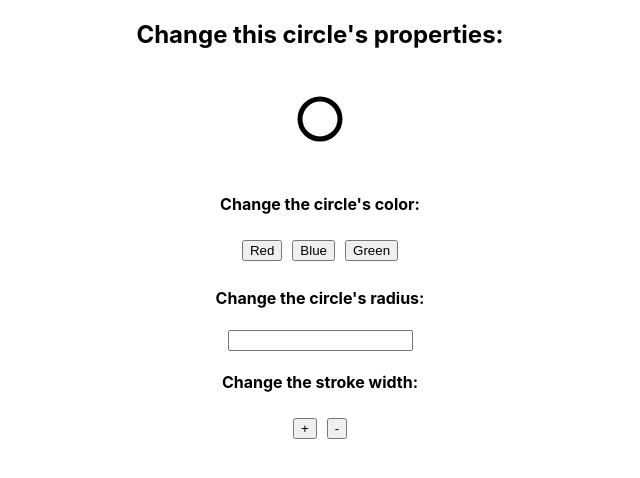
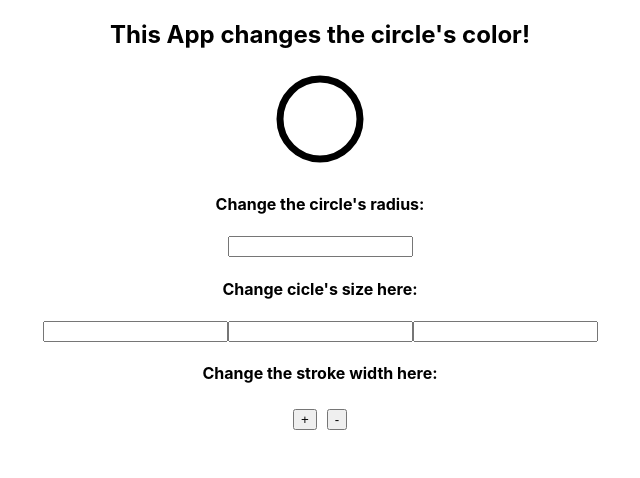
Before and after one commit to WRHR/reactive-circle, a React (Create React App) app: page / in a window 1280 px wide. Shown: the top 478 px of the page, without its empty margins (320-960 px from the left). Built offline with nearby package versions, Linux system fonts and the light colour scheme.

Commit message:
A hook solution. Needs refactoring and clean up

```diff
--- a/src/App.js
+++ b/src/App.js
@@ -1,59 +1,46 @@
-import React, {Component} from 'react';
+import React, {useState} from 'react';
 import './App.css';
 import ColorPicker from './Components/ColorPicker'
 import Circle from './Components/Circle'
 import StrokeSettings from './Components/StrokeSettings'
 import SizeSettings from './Components/SizeSettings'
 
-class App extends Component {
+function App() {
+  const [circleX, setCircleX] = useState(50)
+  const [circleY, setCircleY] = useState(50)
+  const [radius, setRadius] = useState(40)
+  const [stroke] = useState('black')
+  const [strokeWidth, setStrokeWidth] = useState(7)
+  const [circleFill, setCircleFill] = useState('white')
 
-  state= {
-    circleX:50,
-    circleY:50,
-    radius:20,
-    stroke:'black',
-    strokeWidth:5,
-    circleFill:'white'
-  }
-
-  setCircleFill = color => {
-
-  }
-
-  setRadius= event =>{
-
-  }
-
-  setStrokeWidth= number =>{
-
-  }
-
-  render(){
   return (
     <div className="App">
-        <h2>Change this circle's properties:</h2>
+      <h2>This App changes the circle's color!</h2>
       <Circle
-          circleX={this.state.circleX}
-          circleY={this.state.circleY}
-          radius={this.state.radius}
-          stroke={this.state.stroke}
-          strokeWidth={this.state.strokeWidth}
-          circleFill={this.state.circleFill}
-        />
-        <div className='properties'>
-          <ColorPicker
-            // Props go here
+        circleX={circleX}
+        circleY={circleY}
+        radius={radius}
+        stroke={stroke}
+        strokeWidth={strokeWidth}
+        circleFill={circleFill}
       />
       <SizeSettings
-            // pass someprops
+        circleX={circleX}
+        circleY={circleY}
+        radius={radius}
+        setCircleX={setCircleX}
+        setCircleY={setCircleY}
+        setRadius={setRadius}
+      />
+      <ColorPicker
+        setCircleFill={setCircleFill}
       />
       <StrokeSettings
-            // even more props
+        setStrokeWidth={setStrokeWidth}
+        strokeWidth={strokeWidth}
       />
-        </div>
     </div>
   );
 }
-}
 
 export default App;
--- a/src/Components/ColorPicker.js
+++ b/src/Components/ColorPicker.js
@@ -1,25 +1,43 @@
-import React, {Component} from 'react'
+import React from 'react'
 
-export default class ColorPicker extends Component{
-    turnRed = () => {
-
+export default function SizeSettings(props){
+    function changeCX(event){
+        props.setCircleX(event.target.value)
+        // props.setCircleX(value)
     }
 
-    turnBlue = () => {
-
+    function changeCY(event){
+        props.setCircleY(event.target.value)
     }
 
-    turnGreen = () => {
+    function changeRadius(event){
+        props.setRadius(event.target.value)
     }
 
-    render(){
-        return(
-            <>
-                <h4>Change the circle's color:</h4>
-                <button >Red</button>
-                <button >Blue</button>
-                <button >Green</button>
-            </>
-        )
-    }
+    return(
+        <>
+            <h4>Change cicle's size here:</h4>
+            <input
+                onChange={changeCX}
+                type='number'
+                name='circleX'
+                value={props.circleX}
+                >
+            </input>
+            <input
+                onChange={changeCY}
+                type='number'
+                name='circleY'
+                value={props.circleY}
+                >
+            </input>
+            <input
+                onChange={changeRadius}
+                type='number'
+                name='radius'
+                value={props.radius}
+                >
+            </input>
+        </>
+    )
 }
--- a/src/Components/StrokeSettings.js
+++ b/src/Components/StrokeSettings.js
@@ -1,21 +1,18 @@
-import React, {Component} from 'react'
+import React from 'react'
 
-export default class StrokeSettings extends Component{
-    // you got this
-    addStroke = () => {
-
+export default function StrokeSettings(props){
+    function addStroke(){
+        props.setStrokeWidth(props.strokeWidth + 1)
     }
-    subStroke = () => {
-
+    function subStroke(){
+        props.setStrokeWidth(props.strokeWidth - 1)
     }
 
-    render(){
-        return(
-            <>
-            <h4>Change the stroke width:</h4>
-            <button >+</button>
-            <button >-</button>
-            </>
-        )
-    }
+    return(
+        <>
+        <h4>Change the stroke width here:</h4>
+        <button onClick={addStroke}>+</button>
+        <button onClick={subStroke}>-</button>
+        </>
+    )
 }
```
Lines whose indentation alone changed are shown as unchanged.
